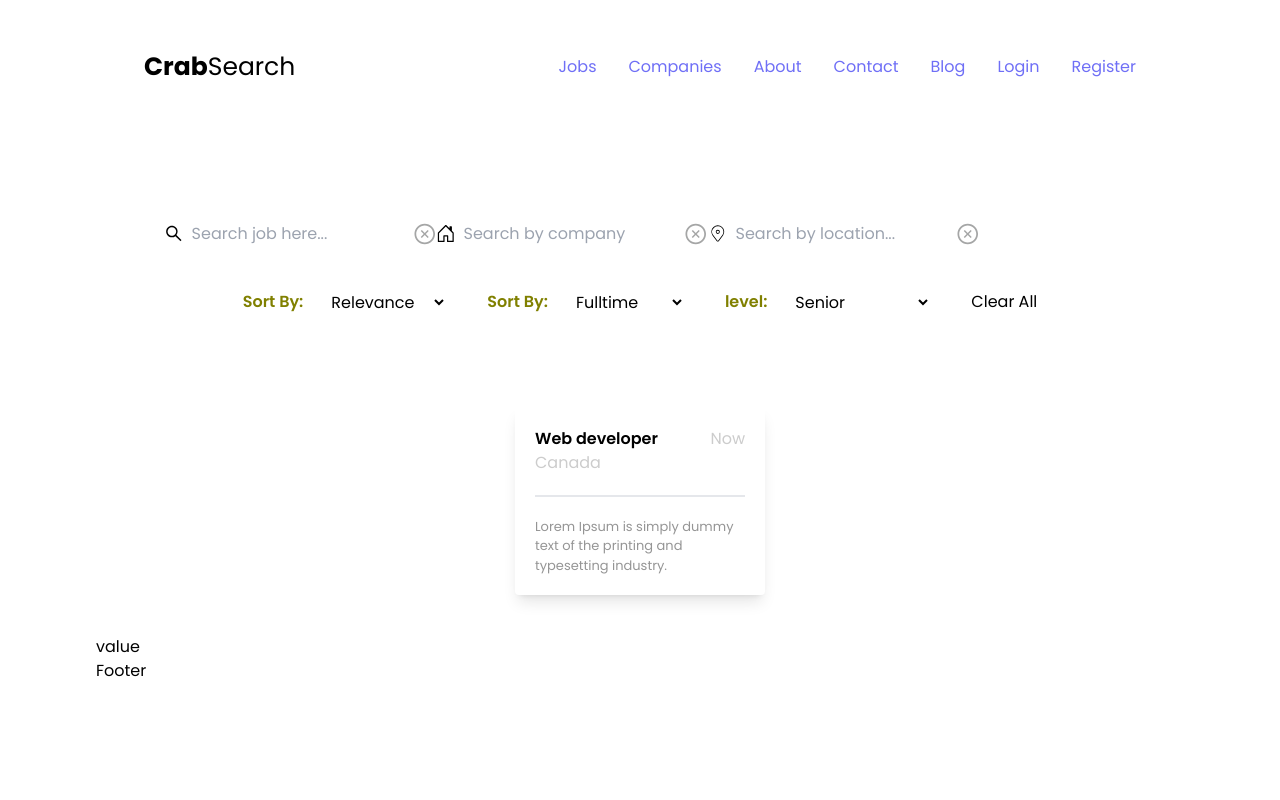
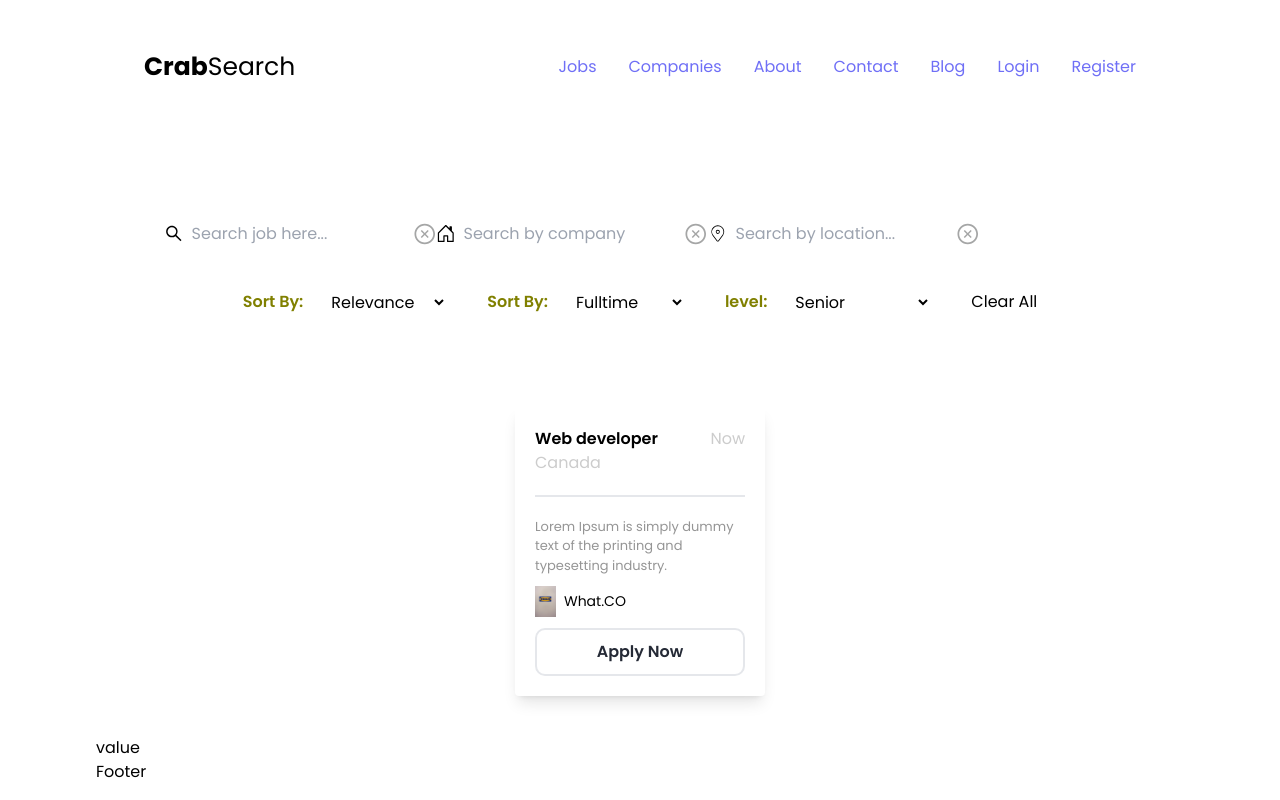
Before and after one commit to alexander784/Mboka, a React (Create React App) app: page / in a window 1280 px wide. Built offline with nearby package versions, Linux system fonts and the light colour scheme.

Commit message:
Customize Appy NOw button

```diff
--- a/src/components/jobdiv/Job.js
+++ b/src/components/jobdiv/Job.js
@@ -1,4 +1,5 @@
 import React from 'react'
+import logo from "../../assets/logo.avif"
 
 const JobDiv = () => {
   return (
@@ -23,8 +24,15 @@ const JobDiv = () => {
           </p>
 
           <div className='company flex items-center gap-2'>
-            <img src='' alt=''/>
+            <img src={logo} alt='Company Logo' className='w-[10%]'/>
+            <span className='text-[14px] py-[1rem] block group-hover:text-white'>What.CO</span>
           </div>
+
+          <button className='border-[2px] rounded-[10px] block p-[10px] w-full text-
+          [14px] font-semibold text-textColor hover:bg-white group-hover/item:text-textCOlor group-hover:text-white'>
+
+            Apply Now
+          </button>
          </div>
       </div>
     </div>
```
Also changed, not shown: src/assets/logo.avif (added).
